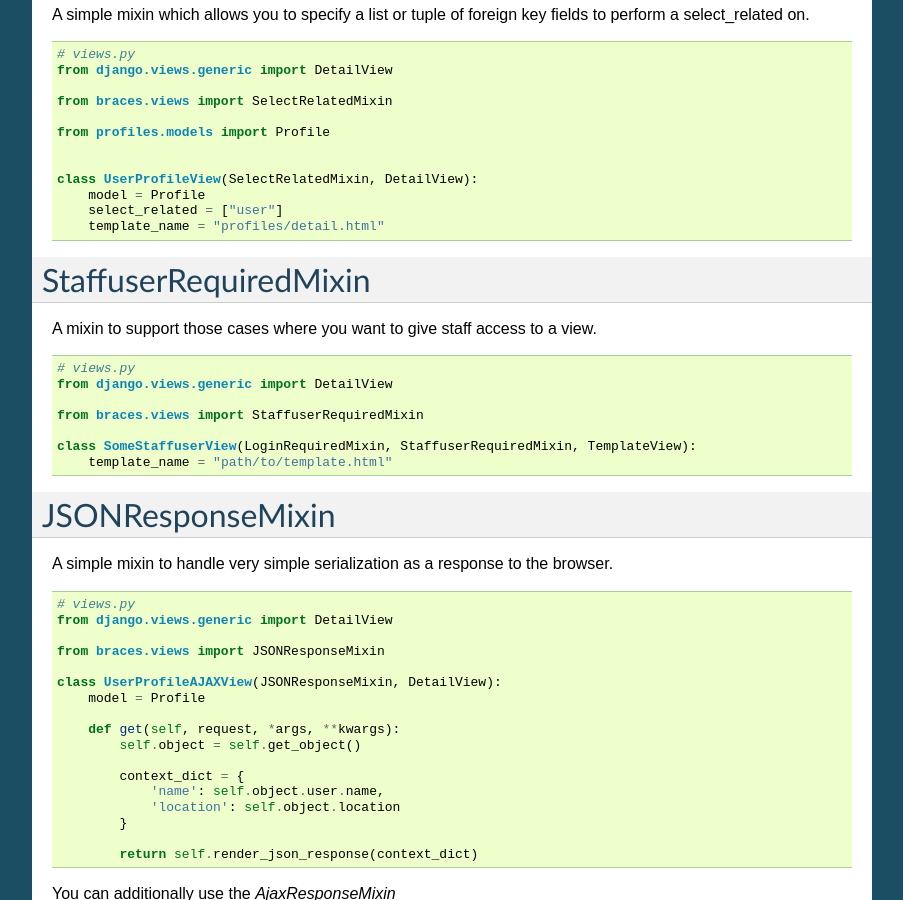
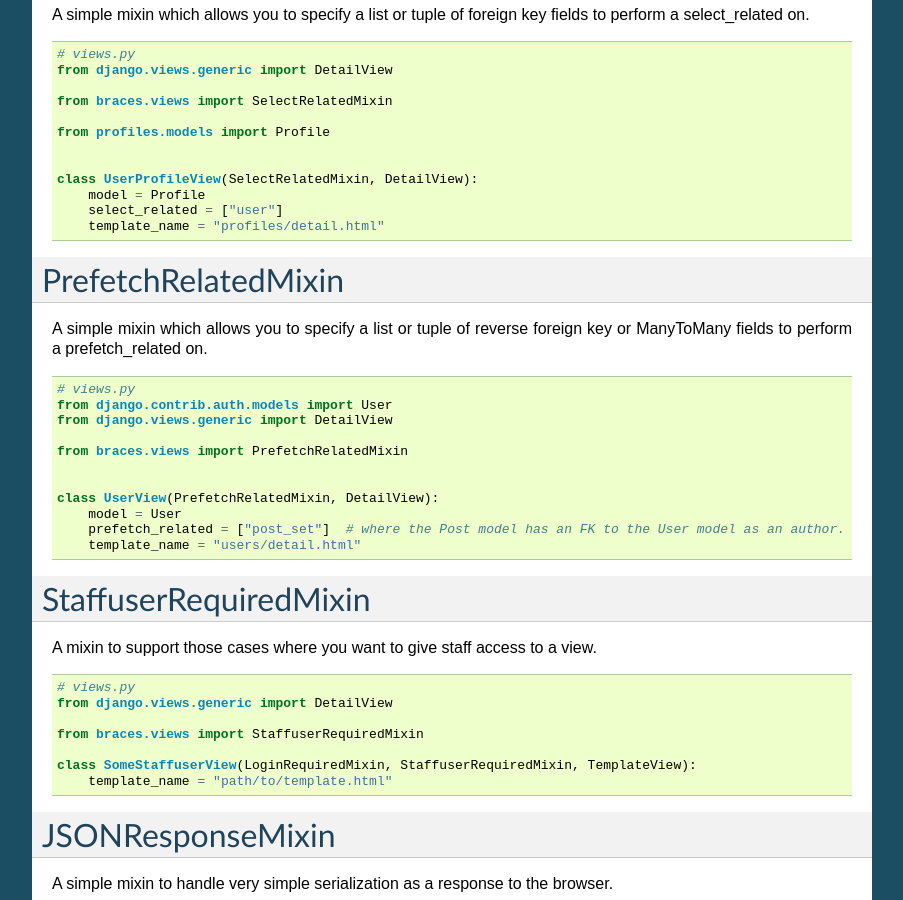
Before and after one commit to brack3t/django-braces, a Sphinx documentation site: the page built from docs/index.rst, in a window 1280 px wide and 900 px high, scrolled down 4968 px. Shown: the whole window, without its empty margins (198-1101 px from the left). Built offline with Sphinx 7.4.7, drawn with Linux system fonts in a browser that asks for light colours.

Commit message:
PrefetchRelatedMixin documentation

```diff
--- a/docs/index.rst
+++ b/docs/index.rst
@@ -313,6 +313,27 @@ A simple mixin which allows you to specify a list or tuple of foreign key fields
         select_related = ["user"]
         template_name = "profiles/detail.html"
 
+
+PrefetchRelatedMixin
+==================
+
+A simple mixin which allows you to specify a list or tuple of reverse foreign key or ManyToMany fields to perform a prefetch_related on.
+
+::
+
+    # views.py
+    from django.contrib.auth.models import User
+    from django.views.generic import DetailView
+
+    from braces.views import PrefetchRelatedMixin
+
+
+    class UserView(PrefetchRelatedMixin, DetailView):
+        model = User
+        prefetch_related = ["post_set"]  # where the Post model has an FK to the User model as an author.
+        template_name = "users/detail.html"
+
+
 StaffuserRequiredMixin
 ======================
 
```
